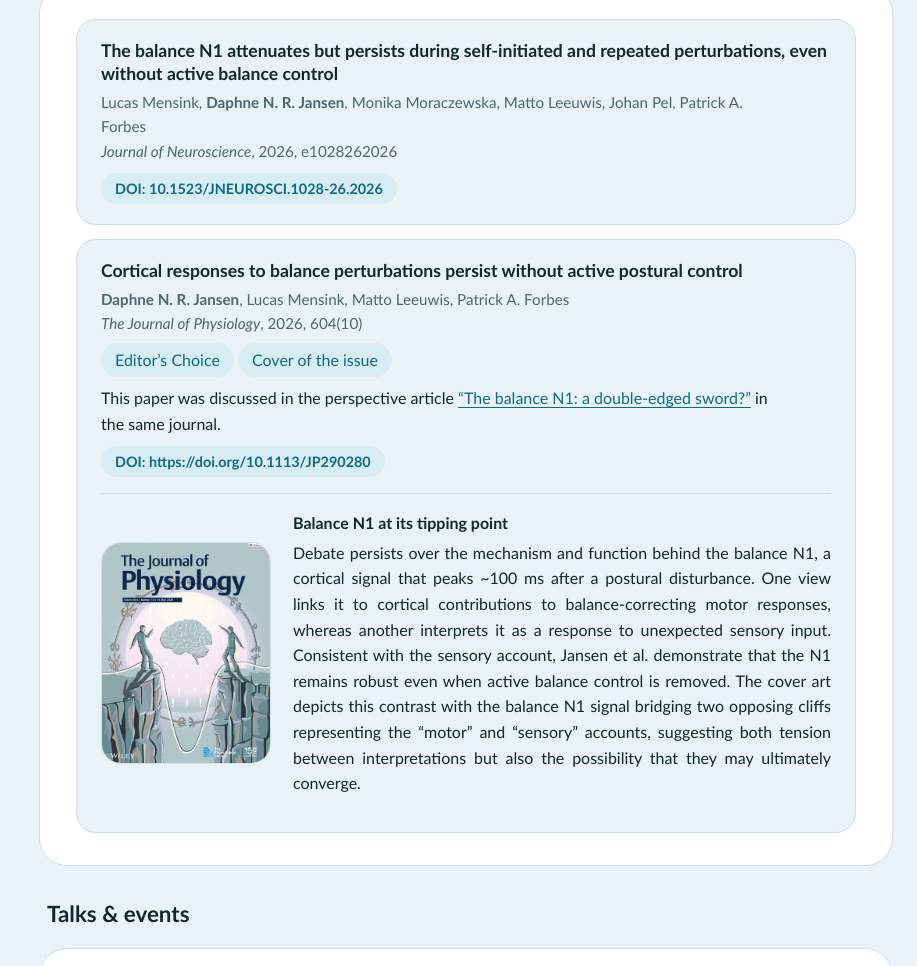
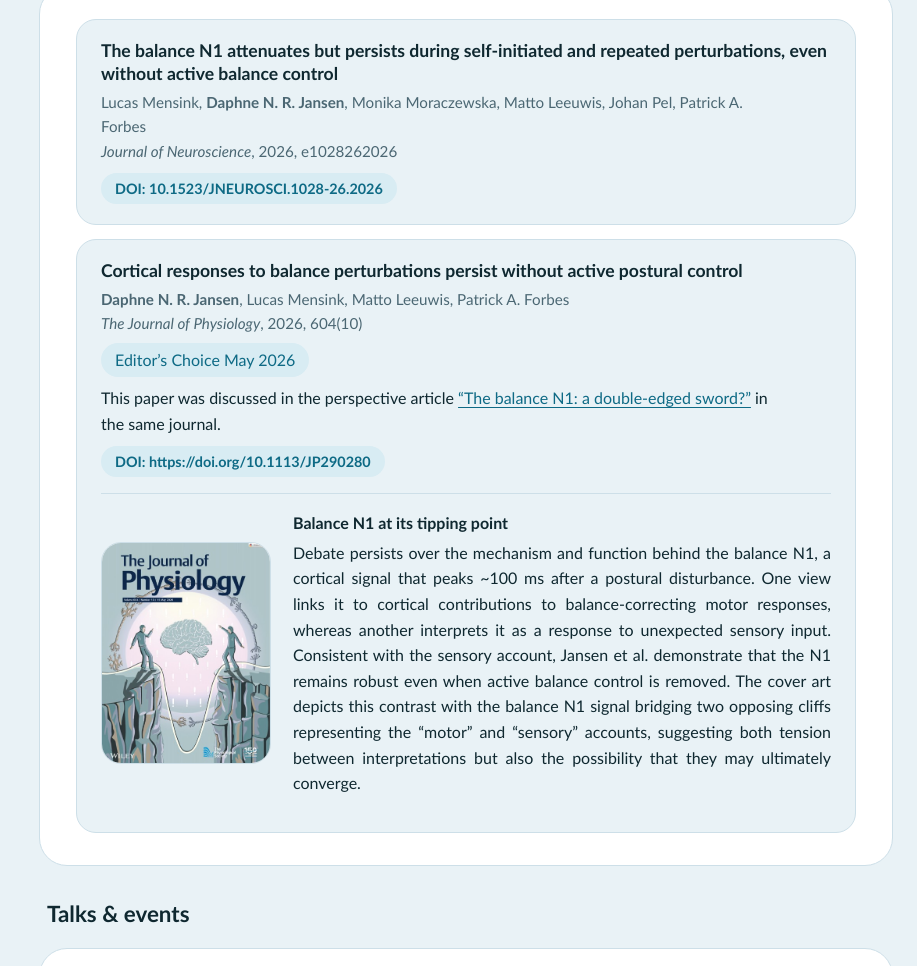
Before and after one commit to dnrjansen/dnrjansen, a plain HTML site: page index.html in a window 1280 px wide. Shown: the part 1520-2486 px from the top of the page, without its empty margins (363-1280 px from the left). Drawn offline with Linux system fonts and the light colour scheme.

Commit message:
Update index.html

```diff
--- a/index.html
+++ b/index.html
@@ -161,7 +161,7 @@ footer{font-size:.9rem;color:var(--muted);text-align:center}
         <article class="item">
           <h3>Cortical responses to balance perturbations persist without active postural control</h3>
           <p class="meta"><strong>Daphne N. R. Jansen</strong>, Lucas Mensink, Matto Leeuwis, Patrick A. Forbes<br><em>The Journal of Physiology</em>, 2026, 604(10)</p>
-          <p><span class="badge">Editor’s Choice</span> <span class="badge">Cover of the issue</span></p>
+          <p><span class="badge">Editor’s Choice May 2026</span></p>
           <p>This paper was discussed in the perspective article <a href="https://doi.org/10.1113/jp291053" target="_blank" rel="noopener">“The balance N1: a double-edged sword?”</a> in the same journal.</p>
           <div class="row"><a href="https://doi.org/10.1113/JP290280" target="_blank" rel="noopener">DOI: https://doi.org/10.1113/JP290280</a></div>
           <figure class="cover" style="margin-left:0;margin-right:0">
@@ -220,6 +220,7 @@ footer{font-size:.9rem;color:var(--muted);text-align:center}
       <h2>Contact</h2>
       <div class="panel">
         <p>I am happy to discuss my work, passions and ideas further with you. Feel free to reach out by email: <a href="mailto:daphne1557@gmail.com">daphne1557@gmail.com</a>.</p>
+        <p>Correspond languages: English and Dutch</p>
       </div>
     </section>
 
```
